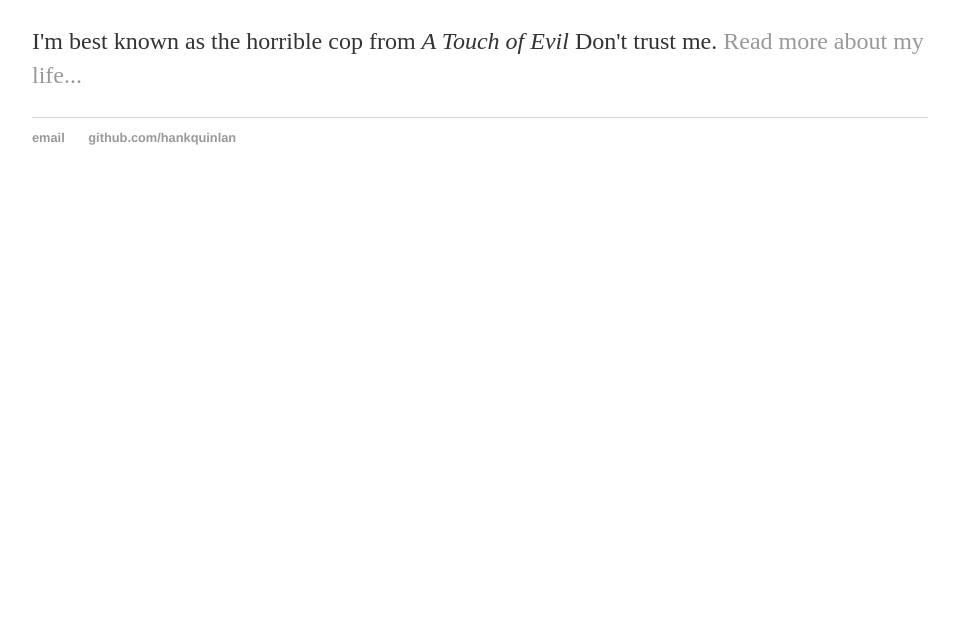
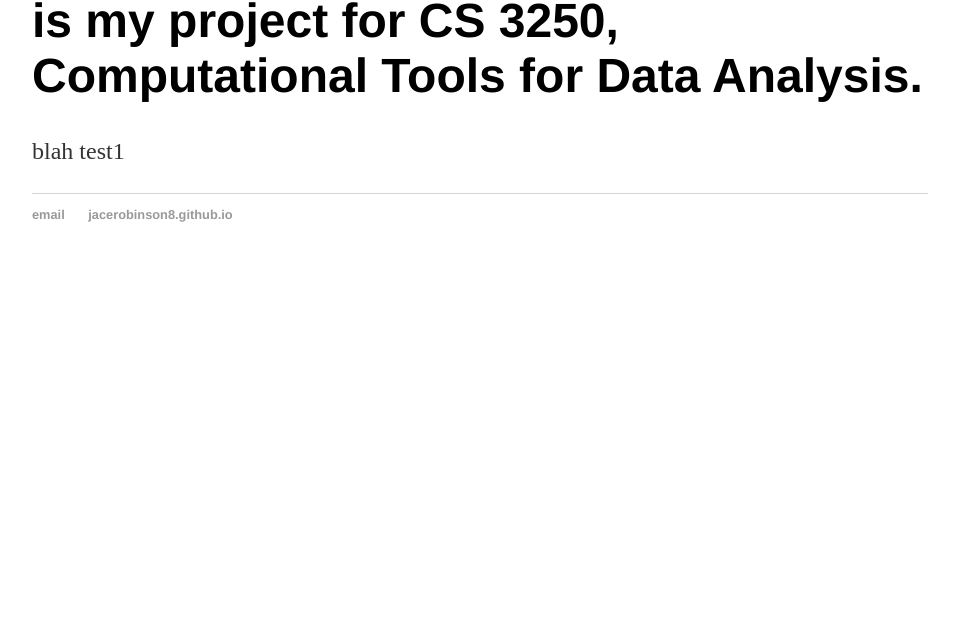
Before and after one commit to JaceRobinson8/JaceRobinson8.github.io, a plain HTML site: page index.html in a window 1280 px wide. Shown: the part 172-800 px from the top of the page, without its empty margins (160-1115 px from the left). Drawn offline with Linux system fonts and the light colour scheme.

Commit message:
Update index.html
Added more customization

```diff
--- a/index.html
+++ b/index.html
@@ -14,14 +14,14 @@
 		</nav>
 		<div class="container">
     		<div class="blurb">
-        		<h1>Hi there, I'm Hank Quinlan!</h1>
-				<p>I'm best known as the horrible cop from <em>A Touch of Evil</em> Don't trust me. <a href="/about">Read more about my life...</a></p>
+        		<h1>Hi there, I am Jace Robinson and this is my project for CS 3250, Computational Tools for Data Analysis.</h1>
+				<p>blah test1</p>
     		</div><!-- /.blurb -->
 		</div><!-- /.container -->
 		<footer>
     		<ul>
-        		<li><a href="mailto:hankquinlanhub@gmail.com">email</a></li>
-        		<li><a href="https://github.com/hankquinlan">github.com/hankquinlan</a></li>
+        		<li><a href="mailto:jaceman21@gmail.com">email</a></li>
+        		<li><a href="https://jacerobinson8.github.io">jacerobinson8.github.io</a></li>
 			</ul>
 		</footer>
 	</body>
```
